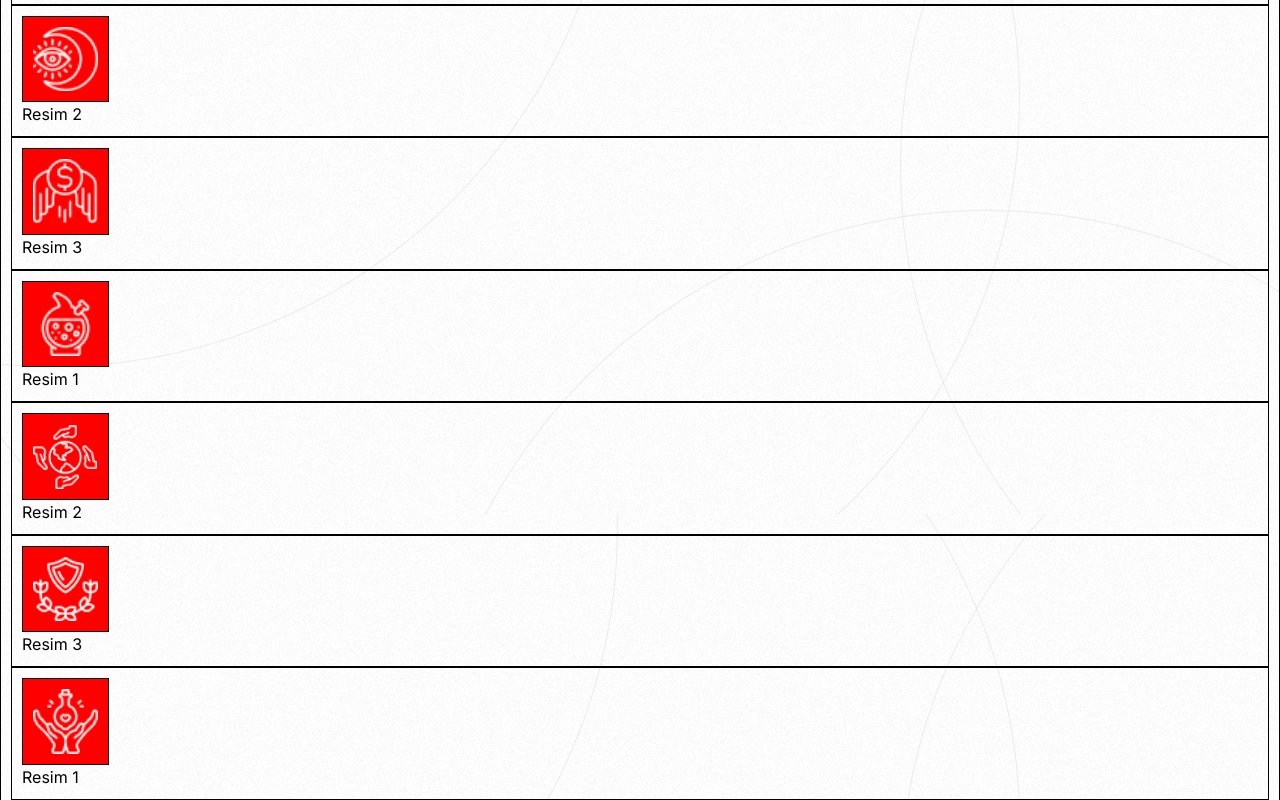
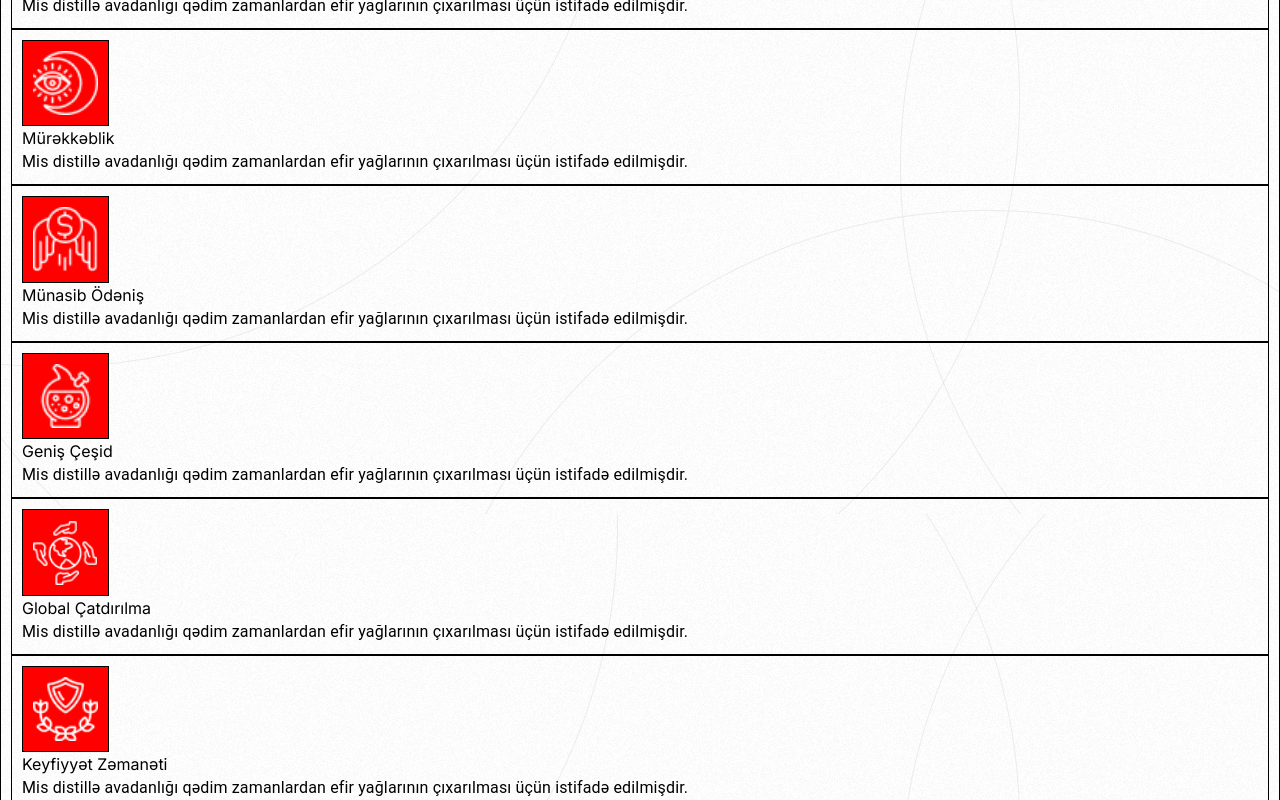
Before and after one commit to Shookrun/Copper-Pro, a Next.js app: page / in a window 1280 px wide. Shown: the part 4820-5620 px from the top of the page. Built offline with nearby package versions, Linux system fonts and the light colour scheme; data requests are answered from the project's data file.

Commit message:
some updates

```diff
--- a/app/Components/db.jsx
+++ b/app/Components/db.jsx
@@ -1,4 +1,5 @@
 // components/ImageGallery.tsx
+import { Typography } from '@mui/material';
 import axios from 'axios';
 // import { getData } from './db.json';
 
@@ -10,12 +11,15 @@ const ImageGallery = async () => {
 
   return (
       <div className='card'>
-        {data?.map(({id,title,url}) => (
+        {data?.map(({id,title,url,content}) => (
           <div key={id} className='card flex flex-col'>
            <div className='card bg-red w-[7%]'>
            <Image src={url} alt={title} width={100} height={100} />
            </div>
             <h3>{title}</h3>
+            <Typography>
+              {content}
+            </Typography>
           </div>
         ))}
       </div>
--- a/db.json
+++ b/db.json
@@ -1,12 +1,66 @@
 {
   "myCarts": [
-  { "id": 1, "title": "Həqiqilik", "url": "/img1.png" },
-  { "id": 2, "title": "Resim 2", "url": "/img2.png" },
-  { "id": 3, "title": "Resim 3", "url": "/img3.png" },
-  { "id": 4, "title": "Resim 1", "url": "/img4.png" },
-  { "id": 5, "title": "Resim 2", "url": "/img5.png" },
-  { "id": 6, "title": "Resim 3", "url": "/img6.png" },
-  { "id": 4, "title": "Resim 1", "url": "/img7.png" },
-  { "id": 5, "title": "Resim 2", "url": "/img8.png" }
+
+  {
+    "id": 1,
+    "title": "Həqiqilik",
+     "url": "/img1.png" ,
+     "content":"Mis distillə avadanlığı qədim zamanlardan efir yağlarının çıxarılması üçün istifadə edilmişdir."
+    },
+
+  {
+    "id": 2,
+    "title": "Mürəkkəblik",
+     "url": "/img2.png",
+     "content":"Mis distillə avadanlığı qədim zamanlardan efir yağlarının çıxarılması üçün istifadə edilmişdir."
+
+    },
+
+  {
+    "id": 3,
+     "title": "Münasib Ödəniş",
+      "url": "/img3.png",
+      "content":"Mis distillə avadanlığı qədim zamanlardan efir yağlarının çıxarılması üçün istifadə edilmişdir."
+
+    },
+
+  {
+    "id": 4,
+     "title": "Geniş Çeşid",
+     "url": "/img4.png",
+     "content":"Mis distillə avadanlığı qədim zamanlardan efir yağlarının çıxarılması üçün istifadə edilmişdir."
+
+    },
+
+  {
+    "id": 5,
+    "title": "Global Çatdırılma",
+    "url": "/img5.png",
+    "content":"Mis distillə avadanlığı qədim zamanlardan efir yağlarının çıxarılması üçün istifadə edilmişdir."
+   },
+
+  {
+    "id": 6,
+  "title": "Keyfiyyət Zəmanəti",
+   "url": "/img6.png",
+   "content":"Mis distillə avadanlığı qədim zamanlardan efir yağlarının çıxarılması üçün istifadə edilmişdir."
+
+  },
+
+  {
+    "id": 7,
+  "title": "İstifadə rahatlığı",
+   "url": "/img7.png",
+   "content":"Mis distillə avadanlığı qədim zamanlardan efir yağlarının çıxarılması üçün istifadə edilmişdir."
+
+  },
+
+  {
+    "id": 8,
+     "title": "Ətraf Təmizliyi",
+      "url": "/img8.png",
+      "content":"Mis distillə avadanlığı qədim zamanlardan efir yağlarının çıxarılması üçün istifadə edilmişdir."
+
+     }
 ]
 }
```
